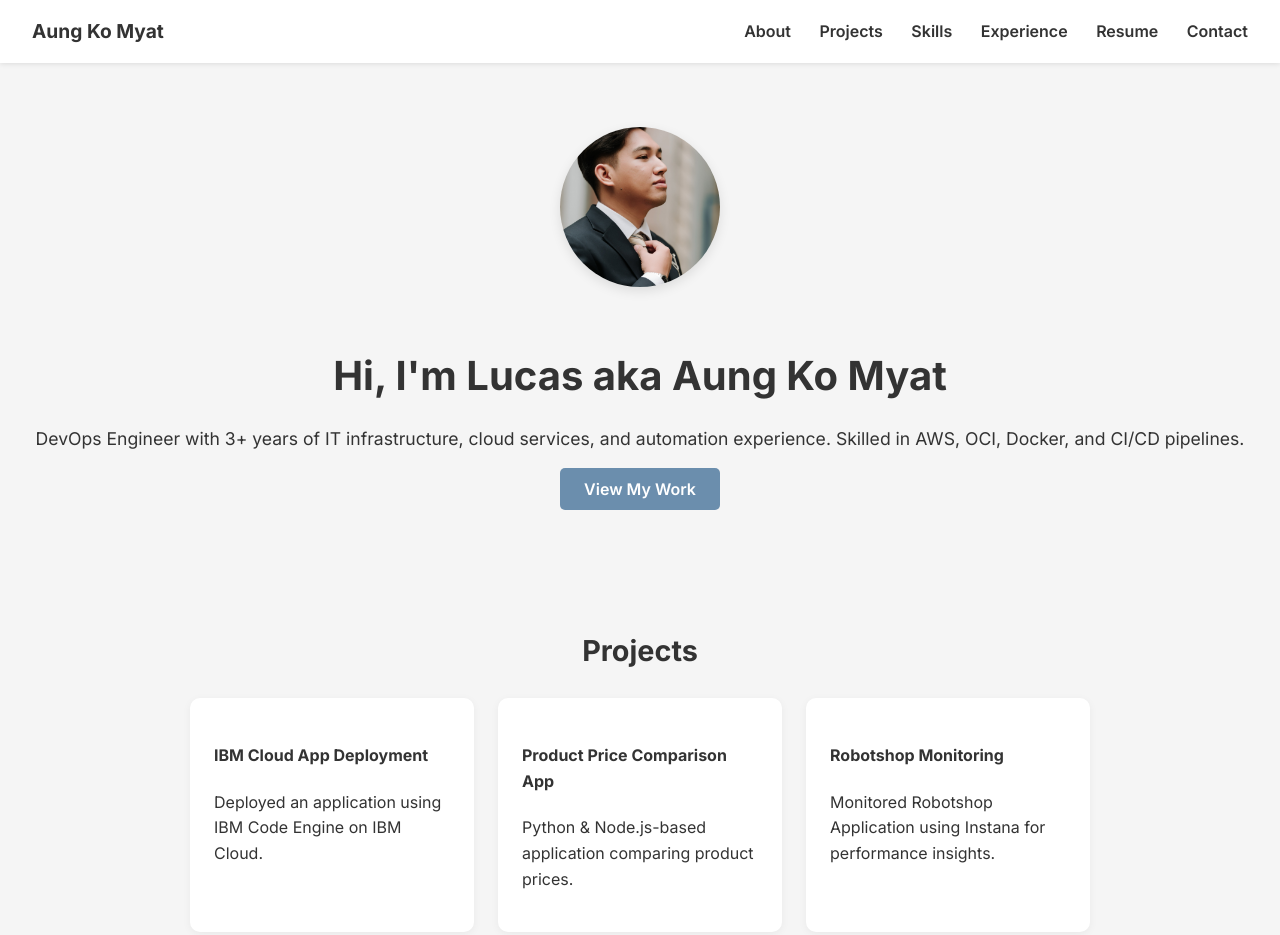
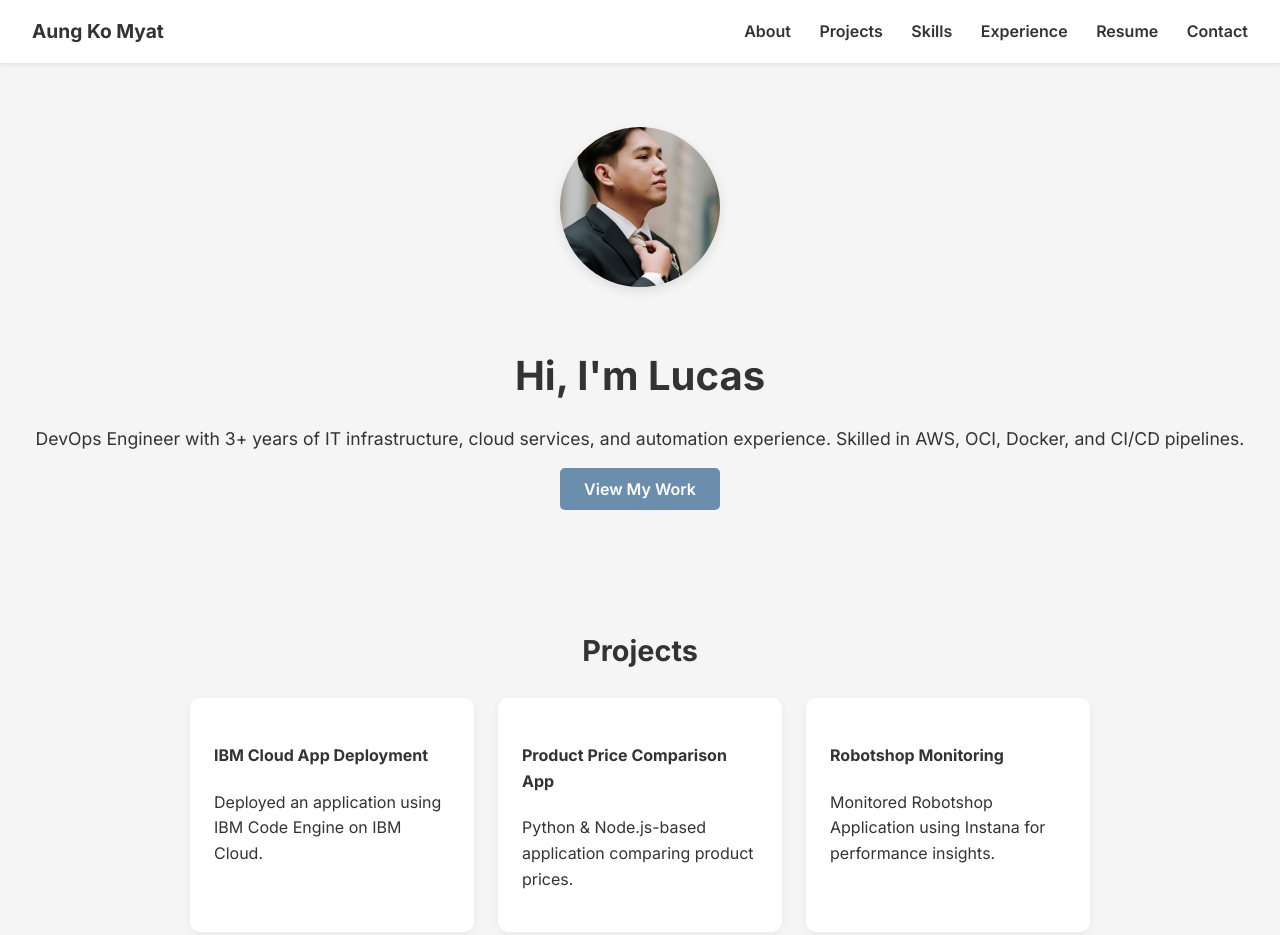
Before and after one commit to Lucas-DevOps17/portfolio, a plain HTML site: page index.html in a window 1280 px wide. Shown: the top 935 px of the page. Drawn offline with Linux system fonts and the light colour scheme.

Commit message:
Update index.html

```diff
--- a/index.html
+++ b/index.html
@@ -185,7 +185,7 @@
 <!-- Hero Section -->
 <section class="hero fade-in" id="about">
     <img src="viber_image_2025-08-12_23-49-55-129.jpg" alt="Aung Ko Myat Photo">
-    <h2>Hi, I'm Lucas aka Aung Ko Myat</h2>
+    <h2>Hi, I'm Lucas</h2>
     <p>DevOps Engineer with 3+ years of IT infrastructure, cloud services, and automation experience. Skilled in AWS, OCI, Docker, and CI/CD pipelines.</p>
     <a href="#projects" class="btn">View My Work</a>
 </section>
```
